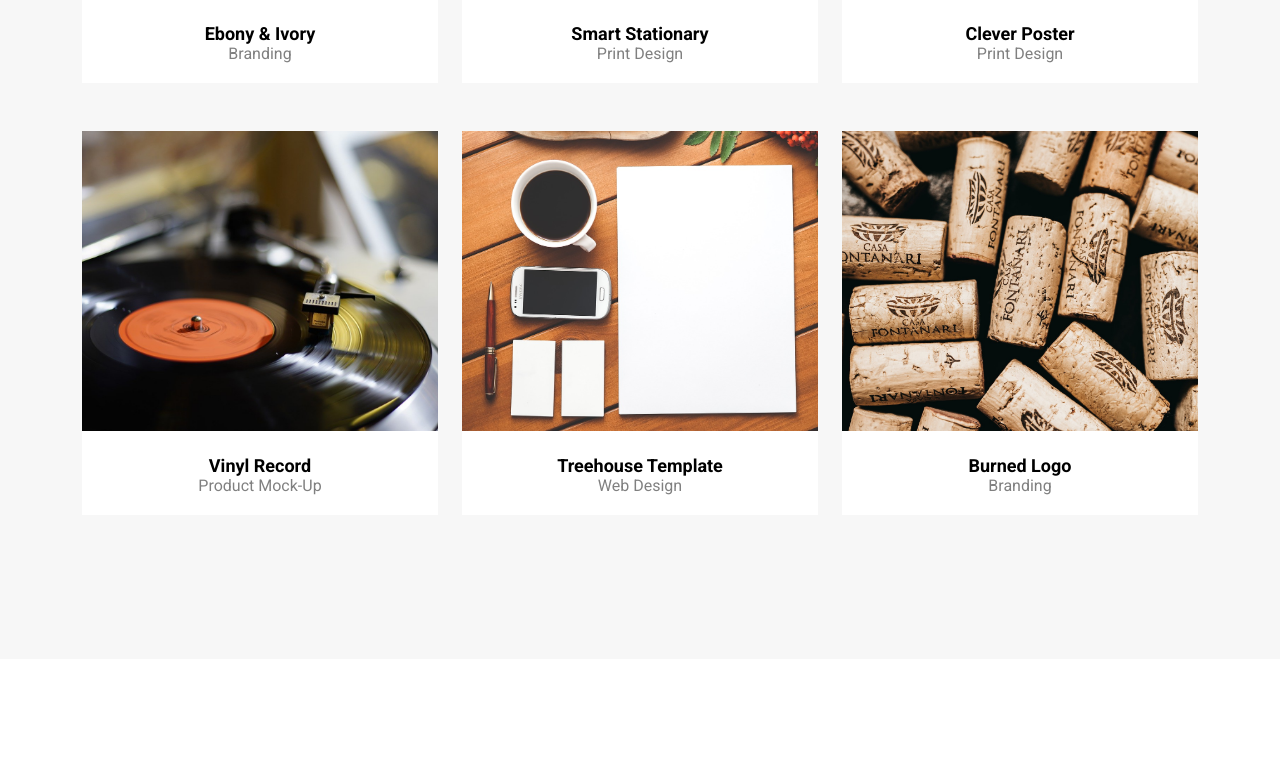
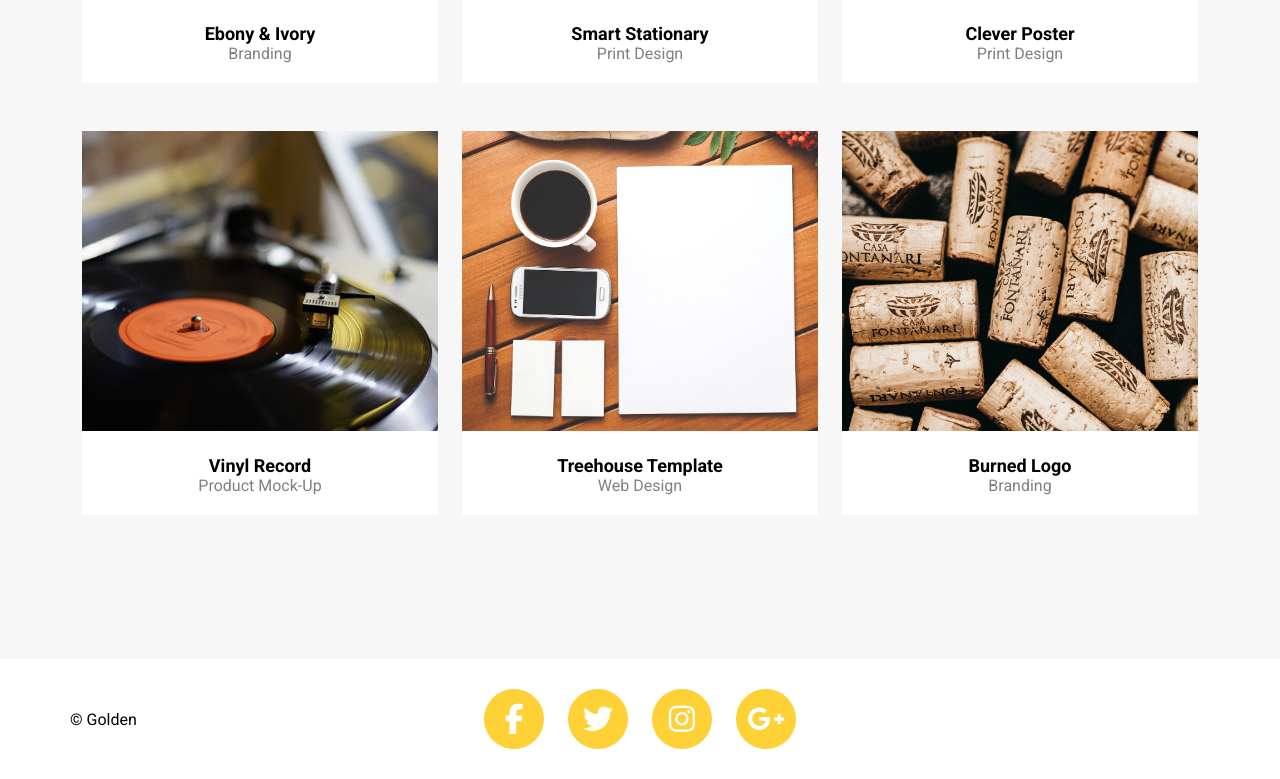
Before and after one commit to peterweglo/Simple_landing_page, a website: page index.html in a window 1280 px wide. Shown: the part 1965-2744 px from the top of the page. Before the commit the page ends 2624 px from the top, so only its background shows below. Drawn offline with Linux system fonts and the light colour scheme; a web font is replaced by a local one.

Commit message:
Add html and css for second sectionFOOTER

```diff
--- a/index.html
+++ b/index.html
@@ -125,6 +125,27 @@
         </div>
       </div>
     </section>
-    <footer></footer>
+    <footer>
+      <div class="container">
+        <p>&copy; Golden</p>
+
+        <ul class="media">
+          <li>
+            <a href="#"><i class="fa-brands fa-facebook-f"></i>Facebook</a>
+          </li>
+          <li>
+            <a href="#"><i class="fa-brands fa-twitter"></i>Twitter</a>
+          </li>
+          <li>
+            <a href="#"><i class="fa-brands fa-instagram"></i>Instagram</a>
+          </li>
+          <li>
+            <a href="#"
+              ><i class="fa-brands fa-google-plus-g"></i>Google plus</a
+            >
+          </li>
+        </ul>
+      </div>
+    </footer>
   </body>
 </html>
--- a/sass/style.scss
+++ b/sass/style.scss
@@ -169,3 +169,43 @@ section p {
   text-align: center;
   padding-bottom: 20px;
 }
+
+.media {
+  margin: 30px;
+  padding: 0;
+  list-style-type: none;
+  text-align: center;
+}
+
+.media li {
+  display: inline-block;
+  font-size: 0px;
+}
+
+.media i {
+  font-size: 30px;
+  height: 60px;
+  width: 60px;
+  line-height: 60px;
+  margin: 0 10px;
+  color: #fff;
+  border-radius: 50%;
+  background: $color-main;
+  text-align: center;
+  transition: 0.3s;
+}
+
+.media i:hover {
+  transform: scale(1.2);
+}
+
+footer .container {
+  position: relative;
+}
+
+footer p {
+  position: absolute;
+  top: 50%;
+  left: 0;
+  transform: translateY(-50%);
+}
```
Also changed, not shown: css/style.css, css/style.min.css, sass/style.css, sass/style.min.css, 2 other files.
